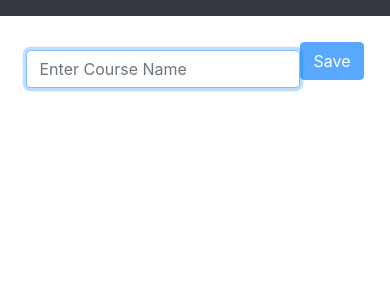
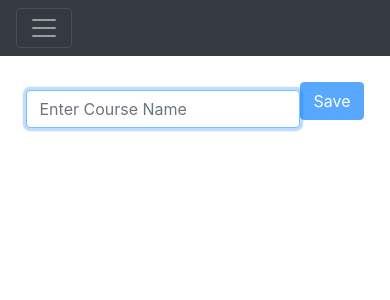
Before and after one commit to Parth19499/kicourse-frontend, a React (Create React App) app: page /new-course in a window 390 px wide. Shown: the top 300 px of the page. Built offline with nearby package versions, Linux system fonts and the light colour scheme.

Commit message:
Navbar Small Screen Bug Fixed

```diff
--- a/src/components/Courses.jsx
+++ b/src/components/Courses.jsx
@@ -38,7 +38,7 @@
         )
       : courses;
     const paginatedCourses = paginate(filteredCourses, currentPage, pageSize);
-    console.log(paginatedCourses);
+    // console.log(paginatedCourses);
     setRenderCourses(paginatedCourses);
     setTotalCount(filteredCourses.length);
   }, [courses, currentPage, searchQuery]);
--- a/src/components/Navbar.jsx
+++ b/src/components/Navbar.jsx
@@ -22,6 +22,17 @@
   };
   return (
     <nav className="navbar navbar-expand-lg navbar-dark bg-dark">
+      <button
+        className="navbar-toggler"
+        type="button"
+        data-toggle="collapse"
+        data-target="#navbarSupportedContent"
+        aria-controls="navbarSupportedContent"
+        aria-expanded="false"
+        aria-label="Toggle navigation"
+      >
+        <span class="navbar-toggler-icon"></span>
+      </button>
       <div className="collapse navbar-collapse" id="navbarSupportedContent">
         <ul className="navbar-nav mr-auto">
           <li className="nav-item">
--- a/src/components/NewCourse.jsx
+++ b/src/components/NewCourse.jsx
@@ -39,8 +39,8 @@
       setCourseName("");
       history.push("/courses");
     } catch (ex) {
-      console.error(ex);
-      toast.error("Opps, Something went wrong!");
+      console.error(ex.message);
+      toast.error(ex.message);
     }
   };
 
```
